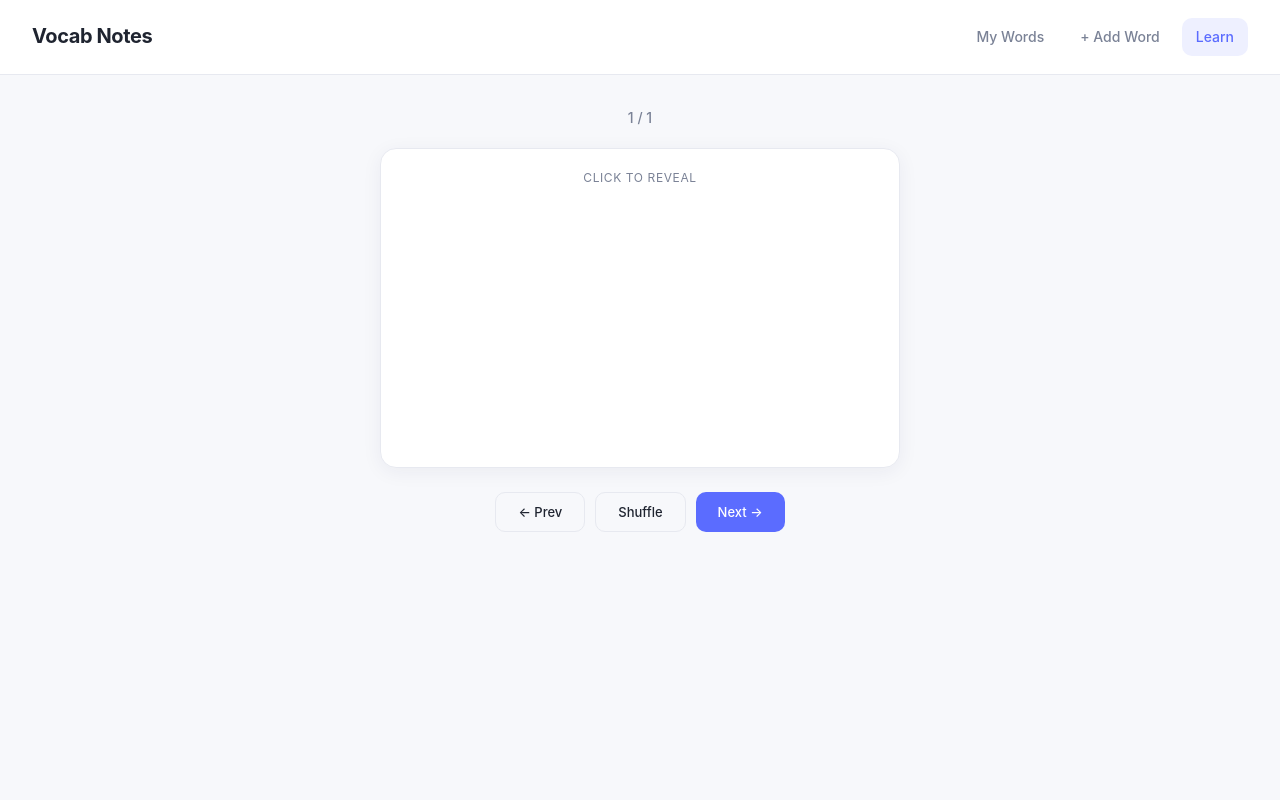
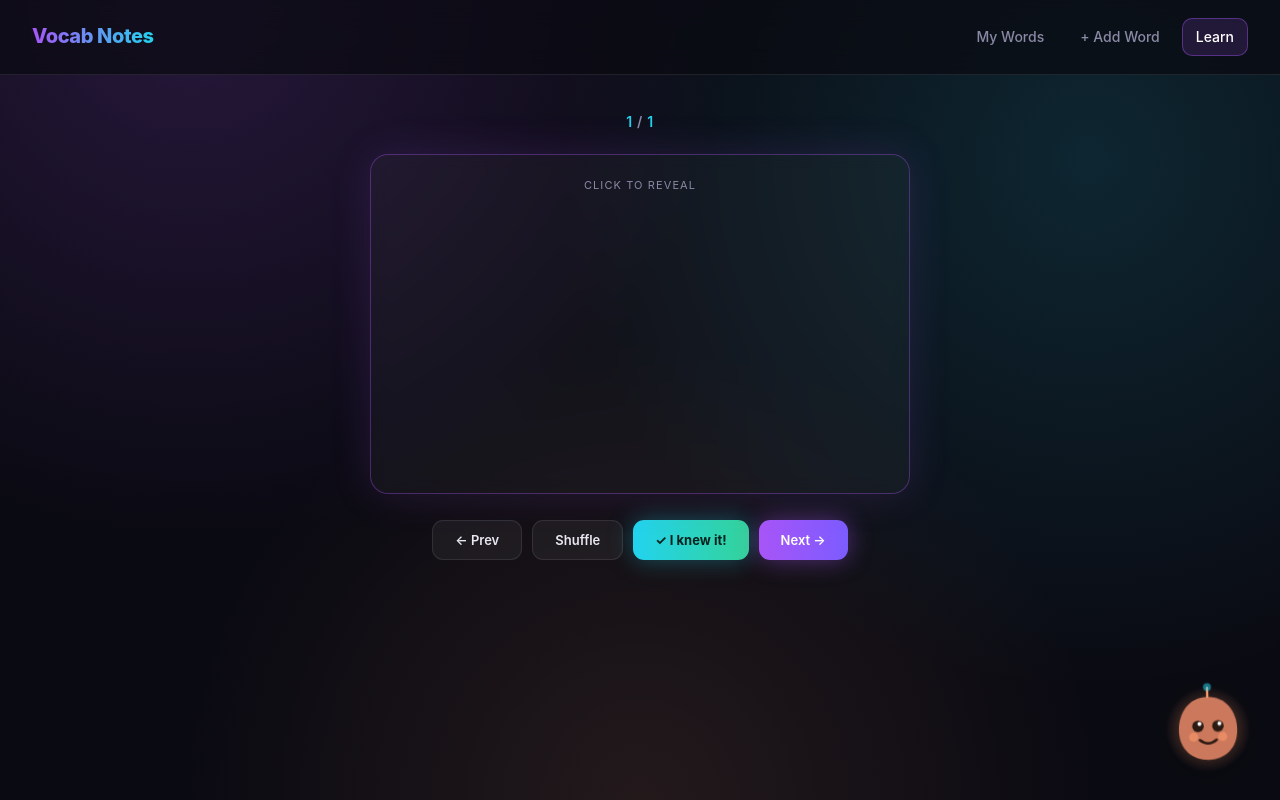
Before and after one commit to Rorath/Vocab-Notes, a Flask app: template templates/learn.html in a window 1280 px wide. Run offline with Flask 3, Linux system fonts and the light colour scheme; the template is opened without the code that fills it: most values are stand-ins (such as "Sample title", 1, 10 or a date in 2020); data that the repository does not hold is empty.

Commit message:
Redesign UI: dark neon theme, Clau mascot, confetti + animations
- Dark glow theme with purple/cyan gradients
- Animated Claude mascot "Clau" (floats, blinks, cheers on click)
- Confetti burst + mascot celebration on "I knew it!" in learn mode
- Staggered card entrance + hover glow animations

Co-Authored-By: Claude Opus 4.8 <noreply@anthropic.com>

```diff
--- a/static/main.js
+++ b/static/main.js
@@ -1,4 +1,58 @@
-// Flashcard learning mode
+// ---------- Mascot (Clau) ----------
+const MASCOT_LINES = [
+    "You've got this! 🧡",
+    "Keep going, superstar!",
+    "One word at a time ✨",
+    "I'm proud of you!",
+    "Nice work! 🎉",
+];
+
+function mascotSay(text, ms = 2200) {
+    const bubble = document.getElementById("mascot-bubble");
+    if (!bubble) return;
+    bubble.textContent = text;
+    bubble.classList.add("show");
+    clearTimeout(bubble._t);
+    bubble._t = setTimeout(() => bubble.classList.remove("show"), ms);
+}
+
+function mascotCheer() {
+    const m = document.getElementById("mascot");
+    if (!m) return;
+    m.classList.remove("cheer");
+    void m.offsetWidth; // restart animation
+    m.classList.add("cheer");
+    mascotSay(MASCOT_LINES[Math.floor(Math.random() * MASCOT_LINES.length)]);
+}
+
+document.addEventListener("DOMContentLoaded", () => {
+    const m = document.getElementById("mascot");
+    if (m) {
+        m.addEventListener("click", () => {
+            mascotCheer();
+        });
+        // greet on arrival
+        setTimeout(() => mascotSay("Hi! I'm Clau 👋", 2600), 700);
+    }
+});
+
+// ---------- Confetti ----------
+function launchConfetti() {
+    const colors = ["#a855f7", "#22d3ee", "#ff9d6b", "#cc785c", "#f472b6", "#34d399"];
+    const count = 90;
+    for (let i = 0; i < count; i++) {
+        const piece = document.createElement("div");
+        piece.className = "confetti-piece";
+        piece.style.left = Math.random() * 100 + "vw";
+        piece.style.background = colors[Math.floor(Math.random() * colors.length)];
+        piece.style.animationDelay = Math.random() * 0.25 + "s";
+        piece.style.animationDuration = (2 + Math.random() * 1.6) + "s";
+        document.body.appendChild(piece);
+        setTimeout(() => piece.remove(), 4200);
+    }
+}
+
+// ---------- Flashcard learning mode ----------
 document.addEventListener("DOMContentLoaded", () => {
     if (typeof WORDS === "undefined" || WORDS.length === 0) return;
 
@@ -16,7 +70,6 @@ document.addEventListener("DOMContentLoaded", () => {
     function render() {
         const w = deck[index];
         card.classList.remove("flipped");
-        // slight delay so text swaps while card is face-down
         setTimeout(() => {
             wordEl.textContent = w.word;
             englishEl.textContent = w.english_def;
@@ -28,7 +81,7 @@ document.addEventListener("DOMContentLoaded", () => {
                 sentenceBlock.style.display = "none";
             }
             currentIndexEl.textContent = index + 1;
-        }, card.classList.contains("flipped") ? 300 : 0);
+        }, card.classList.contains("flipped") ? 350 : 0);
     }
 
     card.addEventListener("click", () => card.classList.toggle("flipped"));
@@ -52,11 +105,24 @@ document.addEventListener("DOMContentLoaded", () => {
         render();
     });
 
+    const knownBtn = document.getElementById("known-btn");
+    if (knownBtn) {
+        knownBtn.addEventListener("click", () => {
+            launchConfetti();
+            mascotCheer();
+            setTimeout(() => {
+                index = (index + 1) % deck.length;
+                render();
+            }, 450);
+        });
+    }
+
     // Keyboard shortcuts
     document.addEventListener("keydown", (e) => {
         if (e.key === "ArrowRight") document.getElementById("next-btn").click();
         else if (e.key === "ArrowLeft") document.getElementById("prev-btn").click();
         else if (e.key === " ") { e.preventDefault(); card.classList.toggle("flipped"); }
+        else if (e.key === "Enter" && knownBtn) knownBtn.click();
     });
 
     render();
--- a/static/style.css
+++ b/static/style.css
@@ -1,14 +1,19 @@
 :root {
-    --bg: #f7f8fb;
-    --card: #ffffff;
-    --ink: #1f2430;
-    --muted: #7a8296;
-    --line: #e7e9f0;
-    --accent: #5b6cff;
-    --accent-soft: #eef0ff;
-    --danger: #ef5b6c;
-    --radius: 16px;
-    --shadow: 0 4px 20px rgba(30, 40, 90, 0.06);
+    --bg: #0a0a12;
+    --bg2: #12121f;
+    --card: rgba(255, 255, 255, 0.035);
+    --card-solid: #14141f;
+    --ink: #ecdcff;
+    --text: #e8e8f2;
+    --muted: #8a8aa6;
+    --line: rgba(255, 255, 255, 0.09);
+    --purple: #a855f7;
+    --cyan: #22d3ee;
+    --coral: #ff9d6b;
+    --danger: #ff5b7c;
+    --radius: 18px;
+    --glow-purple: 0 0 24px rgba(168, 85, 247, 0.45);
+    --glow-cyan: 0 0 24px rgba(34, 211, 238, 0.35);
 }
 
 * { box-sizing: border-box; margin: 0; padding: 0; }
@@ -16,10 +21,16 @@
 body {
     font-family: -apple-system, BlinkMacSystemFont, "Segoe UI", "PingFang TC",
                  "Microsoft JhengHei", Roboto, sans-serif;
-    background: var(--bg);
-    color: var(--ink);
+    color: var(--text);
     line-height: 1.55;
     -webkit-font-smoothing: antialiased;
+    min-height: 100vh;
+    background:
+        radial-gradient(circle at 15% 0%, rgba(168, 85, 247, 0.18), transparent 40%),
+        radial-gradient(circle at 85% 20%, rgba(34, 211, 238, 0.14), transparent 42%),
+        radial-gradient(circle at 50% 100%, rgba(255, 157, 107, 0.10), transparent 45%),
+        var(--bg);
+    background-attachment: fixed;
 }
 
 /* Nav */
@@ -28,13 +39,23 @@ nav {
     align-items: center;
     justify-content: space-between;
     padding: 18px 32px;
-    background: var(--card);
+    background: rgba(10, 10, 18, 0.7);
+    backdrop-filter: blur(14px);
+    -webkit-backdrop-filter: blur(14px);
     border-bottom: 1px solid var(--line);
     position: sticky;
     top: 0;
     z-index: 10;
 }
-nav h1 { font-size: 20px; font-weight: 700; letter-spacing: -0.02em; }
+nav h1 {
+    font-size: 20px;
+    font-weight: 800;
+    letter-spacing: -0.02em;
+    background: linear-gradient(90deg, var(--purple), var(--cyan));
+    -webkit-background-clip: text;
+    background-clip: text;
+    -webkit-text-fill-color: transparent;
+}
 .nav-links { display: flex; gap: 8px; }
 .nav-links a {
     text-decoration: none;
@@ -43,42 +64,64 @@ nav h1 { font-size: 20px; font-weight: 700; letter-spacing: -0.02em; }
     font-weight: 500;
     padding: 8px 14px;
     border-radius: 10px;
-    transition: all 0.15s ease;
+    transition: all 0.18s ease;
 }
-.nav-links a:hover { background: var(--bg); color: var(--ink); }
-.nav-links a.active { background: var(--accent-soft); color: var(--accent); }
+.nav-links a:hover { color: var(--text); background: rgba(255, 255, 255, 0.05); }
+.nav-links a.active {
+    color: #fff;
+    background: rgba(168, 85, 247, 0.15);
+    box-shadow: inset 0 0 0 1px rgba(168, 85, 247, 0.4);
+}
 
 /* Layout */
-main { max-width: 900px; margin: 0 auto; padding: 32px; }
-.word-count { color: var(--muted); font-size: 14px; margin-bottom: 20px; }
+main { max-width: 920px; margin: 0 auto; padding: 36px 32px 80px; }
+.word-count { color: var(--muted); font-size: 14px; margin-bottom: 22px; }
 
 /* Word grid */
-.word-grid { display: grid; grid-template-columns: repeat(auto-fill, minmax(280px, 1fr)); gap: 18px; }
+.word-grid { display: grid; grid-template-columns: repeat(auto-fill, minmax(280px, 1fr)); gap: 20px; }
 .word-card {
     background: var(--card);
     border: 1px solid var(--line);
     border-radius: var(--radius);
-    padding: 20px;
-    box-shadow: var(--shadow);
-    transition: transform 0.15s ease, box-shadow 0.15s ease;
+    padding: 22px;
+    backdrop-filter: blur(6px);
+    transition: transform 0.2s ease, box-shadow 0.25s ease, border-color 0.25s ease;
+    opacity: 0;
+    animation: cardIn 0.5s ease forwards;
 }
-.word-card:hover { transform: translateY(-2px); box-shadow: 0 8px 28px rgba(30, 40, 90, 0.1); }
-.word-header { display: flex; justify-content: space-between; align-items: flex-start; margin-bottom: 14px; }
-.word-header h2 { font-size: 22px; letter-spacing: -0.02em; }
-.actions { display: flex; gap: 6px; align-items: center; }
+@keyframes cardIn {
+    from { opacity: 0; transform: translateY(18px) scale(0.98); }
+    to { opacity: 1; transform: translateY(0) scale(1); }
+}
+.word-card:hover {
+    transform: translateY(-4px);
+    border-color: rgba(168, 85, 247, 0.5);
+    box-shadow: var(--glow-purple), 0 12px 40px rgba(0, 0, 0, 0.4);
+}
+.word-header { display: flex; justify-content: space-between; align-items: flex-start; margin-bottom: 16px; }
+.word-header h2 {
+    font-size: 23px;
+    letter-spacing: -0.02em;
+    background: linear-gradient(90deg, #fff, var(--ink));
+    -webkit-background-clip: text;
+    background-clip: text;
+    -webkit-text-fill-color: transparent;
+}
+.actions { display: flex; gap: 4px; align-items: center; }
 
-.def-block { margin-bottom: 12px; }
+.def-block { margin-bottom: 13px; }
 .def-block:last-child { margin-bottom: 0; }
 .label {
     display: inline-block;
-    font-size: 11px;
-    font-weight: 600;
+    font-size: 10.5px;
+    font-weight: 700;
     text-transform: uppercase;
-    letter-spacing: 0.05em;
-    color: var(--accent);
-    margin-bottom: 2px;
+    letter-spacing: 0.08em;
+    color: var(--cyan);
+    margin-bottom: 3px;
+    text-shadow: 0 0 12px rgba(34, 211, 238, 0.5);
 }
-.def-block p { font-size: 15px; color: var(--ink); }
+.def-block p { font-size: 15px; color: var(--text); }
 .def-block.sentence p { font-style: italic; color: var(--muted); }
 
 /* Buttons */
@@ -86,81 +129,92 @@ main { max-width: 900px; margin: 0 auto; padding: 32px; }
     display: inline-block;
     text-decoration: none;
     font-size: 13px;
-    font-weight: 500;
-    padding: 8px 16px;
-    border-radius: 10px;
+    font-weight: 600;
+    padding: 10px 18px;
+    border-radius: 11px;
     border: none;
     cursor: pointer;
-    transition: all 0.15s ease;
+    transition: all 0.18s ease;
     font-family: inherit;
 }
-.btn-primary { background: var(--accent); color: #fff; }
-.btn-primary:hover { background: #4a5bef; }
-.btn-secondary { background: var(--bg); color: var(--ink); border: 1px solid var(--line); }
-.btn-secondary:hover { background: var(--line); }
-.btn-edit { background: transparent; color: var(--muted); padding: 4px 10px; }
-.btn-edit:hover { color: var(--accent); }
-.btn-delete { background: transparent; color: var(--muted); padding: 4px 10px; }
+.btn-primary {
+    background: linear-gradient(90deg, var(--purple), #7c5cff);
+    color: #fff;
+    box-shadow: var(--glow-purple);
+}
+.btn-primary:hover { transform: translateY(-2px); box-shadow: 0 0 32px rgba(168, 85, 247, 0.7); }
+.btn-secondary {
+    background: rgba(255, 255, 255, 0.05);
+    color: var(--text);
+    border: 1px solid var(--line);
+}
+.btn-secondary:hover { background: rgba(255, 255, 255, 0.1); border-color: rgba(255, 255, 255, 0.2); }
+.btn-edit { background: transparent; color: var(--muted); padding: 5px 10px; }
+.btn-edit:hover { color: var(--cyan); text-shadow: var(--glow-cyan); }
+.btn-delete { background: transparent; color: var(--muted); padding: 5px 10px; }
 .btn-delete:hover { color: var(--danger); }
 .actions form { display: inline; }
 
 /* Empty state */
-.empty { text-align: center; padding: 80px 20px; }
-.empty p { color: var(--muted); font-size: 16px; margin-bottom: 20px; }
+.empty { text-align: center; padding: 90px 20px; }
+.empty p { color: var(--muted); font-size: 16px; margin-bottom: 22px; }
 
 /* Form */
 .form-wrap {
     background: var(--card);
     border: 1px solid var(--line);
     border-radius: var(--radius);
-    padding: 32px;
-    box-shadow: var(--shadow);
+    padding: 34px;
+    backdrop-filter: blur(8px);
     max-width: 560px;
     margin: 0 auto;
+    box-shadow: 0 0 50px rgba(168, 85, 247, 0.08);
+    animation: cardIn 0.5s ease forwards;
 }
-.form-wrap h2 { margin-bottom: 24px; letter-spacing: -0.02em; }
+.form-wrap h2 { margin-bottom: 26px; letter-spacing: -0.02em; font-size: 24px; }
 form label {
     display: block;
     font-size: 14px;
     font-weight: 600;
     margin-bottom: 18px;
-    color: var(--ink);
+    color: var(--text);
 }
 .optional { font-weight: 400; color: var(--muted); }
 input, textarea {
     width: 100%;
-    margin-top: 6px;
-    padding: 11px 14px;
+    margin-top: 7px;
+    padding: 12px 15px;
     border: 1px solid var(--line);
-    border-radius: 10px;
+    border-radius: 11px;
     font-size: 15px;
     font-family: inherit;
-    color: var(--ink);
-    background: var(--bg);
-    transition: border 0.15s ease, background 0.15s ease;
+    color: var(--text);
+    background: rgba(0, 0, 0, 0.25);
+    transition: border 0.18s ease, box-shadow 0.18s ease;
     resize: vertical;
 }
 input:focus, textarea:focus {
     outline: none;
-    border-color: var(--accent);
-    background: #fff;
+    border-color: var(--purple);
+    box-shadow: 0 0 0 3px rgba(168, 85, 247, 0.18);
 }
 .form-actions { display: flex; justify-content: flex-end; gap: 10px; margin-top: 8px; }
 
 /* Flashcard */
-.learn-wrap { max-width: 520px; margin: 0 auto; text-align: center; }
-.progress { color: var(--muted); font-size: 14px; margin-bottom: 20px; font-weight: 500; }
+.learn-wrap { max-width: 540px; margin: 0 auto; text-align: center; }
+.progress { color: var(--muted); font-size: 14px; margin-bottom: 22px; font-weight: 600; letter-spacing: 0.05em; }
+.progress span { color: var(--cyan); }
 .flashcard {
-    perspective: 1200px;
-    height: 320px;
+    perspective: 1400px;
+    height: 340px;
     cursor: pointer;
-    margin-bottom: 24px;
+    margin-bottom: 26px;
 }
 .flashcard-inner {
     position: relative;
     width: 100%;
     height: 100%;
-    transition: transform 0.6s cubic-bezier(0.4, 0, 0.2, 1);
+    transition: transform 0.7s cubic-bezier(0.4, 0, 0.2, 1);
     transform-style: preserve-3d;
 }
 .flashcard.flipped .flashcard-inner { transform: rotateY(180deg); }
@@ -170,24 +224,118 @@ input:focus, textarea:focus {
     height: 100%;
     backface-visibility: hidden;
     background: var(--card);
-    border: 1px solid var(--line);
+    border: 1px solid rgba(168, 85, 247, 0.35);
     border-radius: var(--radius);
-    box-shadow: var(--shadow);
-    padding: 32px;
+    padding: 34px;
     display: flex;
     flex-direction: column;
     justify-content: center;
+    backdrop-filter: blur(8px);
+    box-shadow: 0 0 40px rgba(168, 85, 247, 0.15);
 }
 .flashcard-front { align-items: center; }
-.flashcard-front h2 { font-size: 42px; letter-spacing: -0.03em; }
-.hint { position: absolute; top: 20px; color: var(--muted); font-size: 12px; text-transform: uppercase; letter-spacing: 0.05em; }
-.flashcard-back { transform: rotateY(180deg); text-align: left; gap: 4px; overflow-y: auto; }
+.flashcard-front h2 {
+    font-size: 46px;
+    letter-spacing: -0.03em;
+    background: linear-gradient(90deg, var(--purple), var(--cyan));
+    -webkit-background-clip: text;
+    background-clip: text;
+    -webkit-text-fill-color: transparent;
+    text-align: center;
+}
+.hint { position: absolute; top: 22px; color: var(--muted); font-size: 11px; text-transform: uppercase; letter-spacing: 0.1em; }
+.flashcard-back { transform: rotateY(180deg); text-align: left; gap: 4px; overflow-y: auto; border-color: rgba(34, 211, 238, 0.35); box-shadow: var(--glow-cyan); }
 
-.learn-controls { display: flex; justify-content: center; gap: 10px; }
+.learn-controls { display: flex; justify-content: center; gap: 10px; flex-wrap: wrap; }
 .learn-controls button { padding: 11px 22px; }
+.btn-known {
+    background: linear-gradient(90deg, #22d3ee, #34d399);
+    color: #05221f;
+    box-shadow: var(--glow-cyan);
+    font-weight: 700;
+    border: none;
+    border-radius: 11px;
+    padding: 11px 22px;
+    cursor: pointer;
+    font-family: inherit;
+    font-size: 13px;
+    transition: all 0.18s ease;
+}
+.btn-known:hover { transform: translateY(-2px); box-shadow: 0 0 32px rgba(34, 211, 238, 0.7); }
+
+/* ---------- Mascot (Clau) ---------- */
+.mascot {
+    position: fixed;
+    bottom: 26px;
+    right: 26px;
+    width: 92px;
+    height: 92px;
+    z-index: 50;
+    cursor: pointer;
+    animation: floaty 3.4s ease-in-out infinite;
+    filter: drop-shadow(0 6px 18px rgba(0, 0, 0, 0.5));
+}
+.mascot svg { width: 100%; height: 100%; overflow: visible; }
+@keyframes floaty {
+    0%, 100% { transform: translateY(0) rotate(-1.5deg); }
+    50% { transform: translateY(-12px) rotate(1.5deg); }
+}
+.mascot-eyes { transform-origin: center 58px; animation: blink 4.5s infinite; }
+@keyframes blink {
+    0%, 92%, 100% { transform: scaleY(1); }
+    95% { transform: scaleY(0.1); }
+}
+.mascot-spark { animation: sparkle 1.8s ease-in-out infinite; }
+@keyframes sparkle {
+    0%, 100% { opacity: 1; r: 4; }
+    50% { opacity: 0.4; r: 5.5; }
+}
+.mascot.cheer { animation: cheer 0.7s ease; }
+@keyframes cheer {
+    0% { transform: translateY(0) rotate(0); }
+    25% { transform: translateY(-26px) rotate(-12deg) scale(1.12); }
+    50% { transform: translateY(-10px) rotate(12deg) scale(1.12); }
+    75% { transform: translateY(-20px) rotate(-6deg) scale(1.08); }
+    100% { transform: translateY(0) rotate(0) scale(1); }
+}
+.mascot-bubble {
+    position: absolute;
+    bottom: 96px;
+    right: 0;
+    background: var(--card-solid);
+    border: 1px solid rgba(168, 85, 247, 0.5);
+    color: var(--text);
+    font-size: 13px;
+    font-weight: 500;
+    padding: 8px 13px;
+    border-radius: 12px;
+    white-space: nowrap;
+    box-shadow: var(--glow-purple);
+    opacity: 0;
+    transform: translateY(6px) scale(0.9);
+    transition: all 0.25s ease;
+    pointer-events: none;
+}
+.mascot-bubble.show { opacity: 1; transform: translateY(0) scale(1); }
+
+/* ---------- Confetti ---------- */
+.confetti-piece {
+    position: fixed;
+    top: -12px;
+    width: 10px;
+    height: 14px;
+    border-radius: 2px;
+    z-index: 100;
+    pointer-events: none;
+    animation: confetti-fall linear forwards;
+}
+@keyframes confetti-fall {
+    to { transform: translateY(105vh) rotate(720deg); opacity: 0.9; }
+}
 
 @media (max-width: 600px) {
     nav { flex-direction: column; gap: 12px; padding: 16px; }
-    main { padding: 20px; }
+    main { padding: 22px; }
     .word-grid { grid-template-columns: 1fr; }
+    .mascot { width: 70px; height: 70px; bottom: 16px; right: 16px; }
 }
--- a/templates/add.html
+++ b/templates/add.html
@@ -44,6 +44,7 @@
         </div>
     </main>
 
+    {% include 'mascot.html' %}
     <script src="{{ url_for('static', filename='main.js') }}"></script>
 </body>
 </html>
--- a/templates/index.html
+++ b/templates/index.html
@@ -21,7 +21,7 @@
             <p class="word-count">{{ words|length }} word{% if words|length != 1 %}s{% endif %} in your vault</p>
             <div class="word-grid">
                 {% for w in words %}
-                <div class="word-card">
+                <div class="word-card" style="animation-delay: {{ loop.index0 * 0.06 }}s">
                     <div class="word-header">
                         <h2>{{ w.word }}</h2>
                         <div class="actions">
@@ -58,6 +58,7 @@
         {% endif %}
     </main>
 
+    {% include 'mascot.html' %}
     <script src="{{ url_for('static', filename='main.js') }}"></script>
 </body>
 </html>
--- a/templates/learn.html
+++ b/templates/learn.html
@@ -49,6 +49,7 @@
             <div class="learn-controls">
                 <button id="prev-btn" class="btn-secondary">← Prev</button>
                 <button id="shuffle-btn" class="btn-secondary">Shuffle</button>
+                <button id="known-btn" class="btn-known">✓ I knew it!</button>
                 <button id="next-btn" class="btn-primary">Next →</button>
             </div>
         </div>
@@ -64,6 +65,7 @@
         {% endif %}
     </main>
 
+    {% include 'mascot.html' %}
     <script src="{{ url_for('static', filename='main.js') }}"></script>
 </body>
 </html>
--- /dev/null
+++ b/templates/mascot.html
@@ -0,0 +1,29 @@
+<div class="mascot" id="mascot" title="Hi! I'm Clau, your study buddy">
+    <div class="mascot-bubble" id="mascot-bubble"></div>
+    <svg viewBox="0 0 120 120" xmlns="http://www.w3.org/2000/svg" aria-hidden="true">
+        <defs>
+            <radialGradient id="mascotGlow" cx="50%" cy="50%" r="50%">
+                <stop offset="0%" stop-color="#ff9d6b" stop-opacity="0.55"/>
+                <stop offset="100%" stop-color="#ff9d6b" stop-opacity="0"/>
+            </radialGradient>
+        </defs>
+        <circle cx="60" cy="62" r="56" fill="url(#mascotGlow)"/>
+        <!-- body -->
+        <path class="mascot-body" d="M60 20 C 84 20, 98 40, 98 63 C 98 88, 81 102, 60 102 C 39 102, 22 88, 22 63 C 22 40, 36 20, 60 20 Z" fill="#cc785c"/>
+        <!-- little antenna spark -->
+        <line x1="60" y1="20" x2="60" y2="8" stroke="#ff9d6b" stroke-width="3" stroke-linecap="round"/>
+        <circle class="mascot-spark" cx="60" cy="7" r="4" fill="#22d3ee"/>
+        <!-- cheeks -->
+        <circle cx="41" cy="72" r="6" fill="#ff9d6b" opacity="0.5"/>
+        <circle cx="79" cy="72" r="6" fill="#ff9d6b" opacity="0.5"/>
+        <!-- eyes -->
+        <g class="mascot-eyes">
+            <circle cx="47" cy="58" r="7.5" fill="#2a1a12"/>
+            <circle cx="73" cy="58" r="7.5" fill="#2a1a12"/>
+            <circle cx="49" cy="55" r="2.6" fill="#fff"/>
+            <circle cx="75" cy="55" r="2.6" fill="#fff"/>
+        </g>
+        <!-- smile -->
+        <path class="mascot-smile" d="M49 76 Q 60 85, 71 76" stroke="#2a1a12" stroke-width="3.2" fill="none" stroke-linecap="round"/>
+    </svg>
+</div>
```
